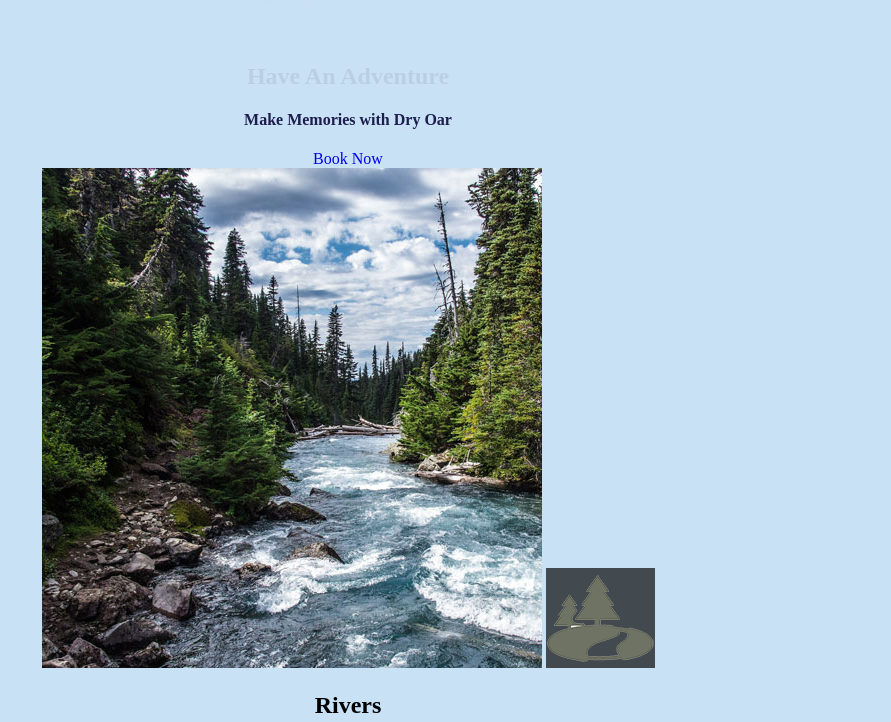
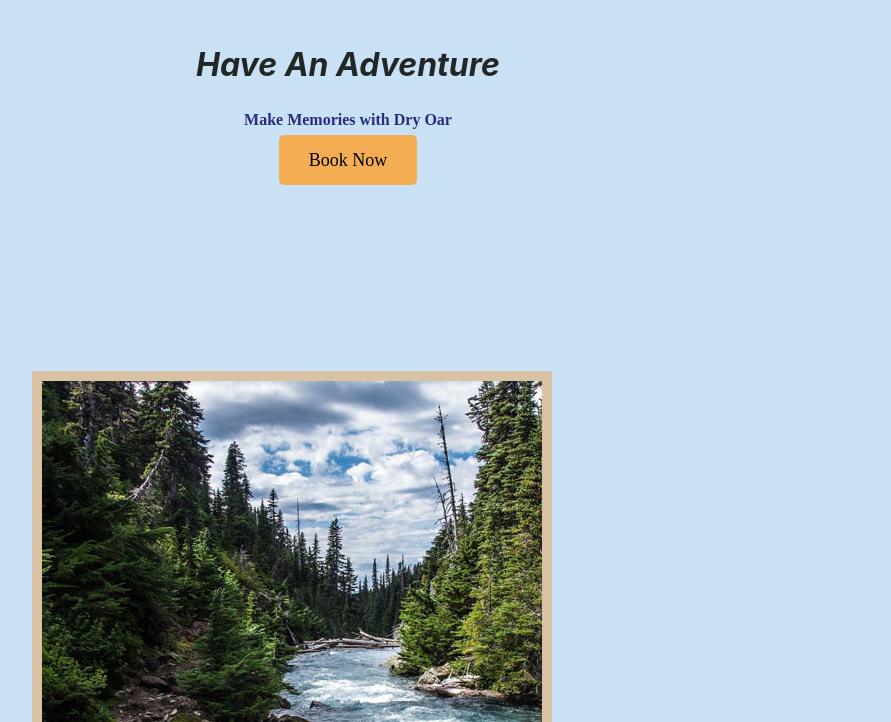
Before and after one commit to Shared23/index.html, a plain HTML site: page wwr/index.html in a window 1280 px wide. Shown: the part 959-1681 px from the top of the page, without its empty margins (292-1183 px from the left). Drawn offline with Linux system fonts and the light colour scheme.

Commit message:
updated fonts

```diff
--- a/wwr/practice.html/styles/classesids.css
+++ b/wwr/practice.html/styles/classesids.css
@@ -1,11 +1,20 @@
 <p class='main-para'>BYU-Idaho is a comfortable place to learn and grow as a disciple of Jesus Christ because students, faculty, and employees share a commitment to live the gospel.</p>
+h1 {
+    margin: 50px 0;
+}
+body {
+    margin: 0
+}
+img {
+    border: 4px solid rgb(107, 168, 218);
+}
 .main-para {
     font-size: 1.5em;
     line-height: 1.5em;
 }
 #active {
     background-color: white;
-    color: steelblue;
+    color: rgb(65, 114, 153);
 }
 img {
     width: 80%;
@@ -14,16 +23,33 @@ p {
     width: 80%;
 }
 * {
-    border: 2px solid blue;
+    border: 2px solid rgb(89, 89, 139);
 }
 nav, footer {
-    background-color: steelblue;
+    background-color: rgb(99, 162, 218);
     color: white;
 }
 footer p {
+    padding: 25px;
     font-size: 20px;
     margin: 20px auto;
 }
 a:hover {
     background-color: white;
     color: steelblue;
+    footer {
+        background-color: steelblue;
+        color: white;
+    }
+    nav {
+        background-color: rgb(26, 43, 58)
+    }
+    a {
+        color: white;
+    }
+    nav {
+        padding: 25px;
+    }
+    a {
+        padding: 25px;
+    }
--- /dev/null
+++ b/wwr/practice.html/styles/design.css
@@ -0,0 +1,19 @@
+body{
+    padding: 1em;
+}
+body {
+    box-sizing: border-box;
+    color: grey
+}
+body{
+    border-image: round;
+    color: grey
+
+}
+img {
+    width: 150%;
+}
+body {
+    border-image: round
+    img: width: 50%;
+}
--- a/wwr/practice.html/styles/educationw04.css
+++ b/wwr/practice.html/styles/educationw04.css
@@ -1,8 +1,8 @@
 body {
     font-family: Arial, Helvetica, sans-serif;
-    font-size: 1px
+    font-size: 1px;
     margin-top: 150px;
-    margin-bottom: 100;
+    margin-bottom: 100px;
     margin-right: 150px;
     margin-left: 150px;
     background-color: pink;
@@ -12,7 +12,7 @@ body {
 a {
     text-align: center;
 }
-h1, {
+h1 {
     font-family:'Times New Roman', Times, serif;
     font-size: 20px;
     color: white
@@ -21,8 +21,8 @@ img{
 width: 100px;
 }
 h3 {
-    color: black
     font-size: 20px;
+    color: black;
     margin-right: 30px;
     margin-left: 50px;
 }
--- a/wwr/styles/style.css
+++ b/wwr/styles/style.css
@@ -4,7 +4,12 @@
 }
 body {
     background-color: #c8e1f5;
-    text-align: center
+    text-align: center;
+    margin: 0;
+    padding: 0;
+}
+h2 {
+    margin: 0;
 }
 header {
     text-align: left;
@@ -15,6 +20,7 @@ header {
 }
 nav a
 #hero-msg h1 {
+    color:rgb(70, 114, 110);
     text-align: center;
 }
 #hero-msg{
@@ -30,7 +36,7 @@ main section {
     text-align: center;
 }
 nav a:hover {
-    background-color: rgb(37, 238, 18);
+    background-color: rgba(26, 56, 90, 0.26);
     color: #db963c;
 }
 .icon {
@@ -40,6 +46,7 @@ nav a {
     text-align: center;
     color: #fcfbfb;
     text-decoration: none;
+    padding: 35px;
 }
 footer {
     background-color: rgb(35, 36, 48);
@@ -47,30 +54,41 @@ footer {
     margin: 0 auto;
 }
 .home-title {
-    color:rgba(0, 0, 0, 0.075);
+    font-family: -apple-system, BlinkMacSystemFont, 'Segoe UI', Roboto, Oxygen, Ubuntu, Cantarell, 'Open Sans', 'Helvetica Neue', sans-serif;
+    color:rgba(224, 8, 8, 0.075);
+    font-size: 2em;
+}
+h1 {
+    color: blue
 }
 h4 {
-    color: rgb(29, 30, 78);
+    color: rgb(42, 44, 126);
 }
 .book {
     text-decoration: none;
+    padding: 35px;
 }
 .join {
     text-align: center;
     color:blue;
     text-decoration: none;
+    padding: 35px;
 }
 .book:hover {
-    color:rgb(44, 196, 107)
+    color:rgb(6, 122, 55)
 }
 .join:hover {
-    color:rgb(31, 109, 24)
+    color:rgb(33, 134, 23)
 }
-.msg h2 {
-    color: rgb(66, 179, 94)
+.msg {
+    color: rgb(21, 83, 36);
+    padding: 35px;
+    line-height: 1.5em;
 }
 .msg p {
-    color:rgb(15, 146, 207)
+    color:rgb(15, 146, 207);
+    padding-bottom: 15px;
+    font-size: .8em;
 }
 footer h3 {
     color:rgb(128, 65, 153)
@@ -82,3 +100,38 @@ footer a {
 footer a:hover {
     color:rgb(87, 34, 146)
 }
+.book, .join {
+    background-color: #f3ae54;
+    color: black;
+    text-decoration: none;
+    font-size: 18px;
+    padding: 15px 30px;
+    margin-top: 50px;
+    border-radius: 5px;
+}
+.card-img {
+    border: 10px solid #d9c2a3;
+
+}
+main section img {
+    box-sizing: border-box;
+}
+.home-title {
+    margin-top: 10px;
+}
+.rivers-card, .camping-card, .rapids-card {
+ margin: 200px 0;
+ }
+ footer {
+     margin-top: 200px;
+     padding: 25px 50px;
+ }
+ footer .social img {
+     padding-top: 15px;
+ }
+ .home-title {
+    font-size: 2em;
+    color: rgb(34, 39, 38);
+     font-style: oblique;
+     margin-top: 10px;
+ }
```
Also changed, not shown: wwr/practice.html/webdesign.html (added, +19 -0 lines), wwr/practice.html/images/circles.jpg (added), wwr/practice.html/images/desk.jpg (added), wwr/practice.html/images/ice.png (added), wwr/practice.html/images/ice_person.jpg (added).
